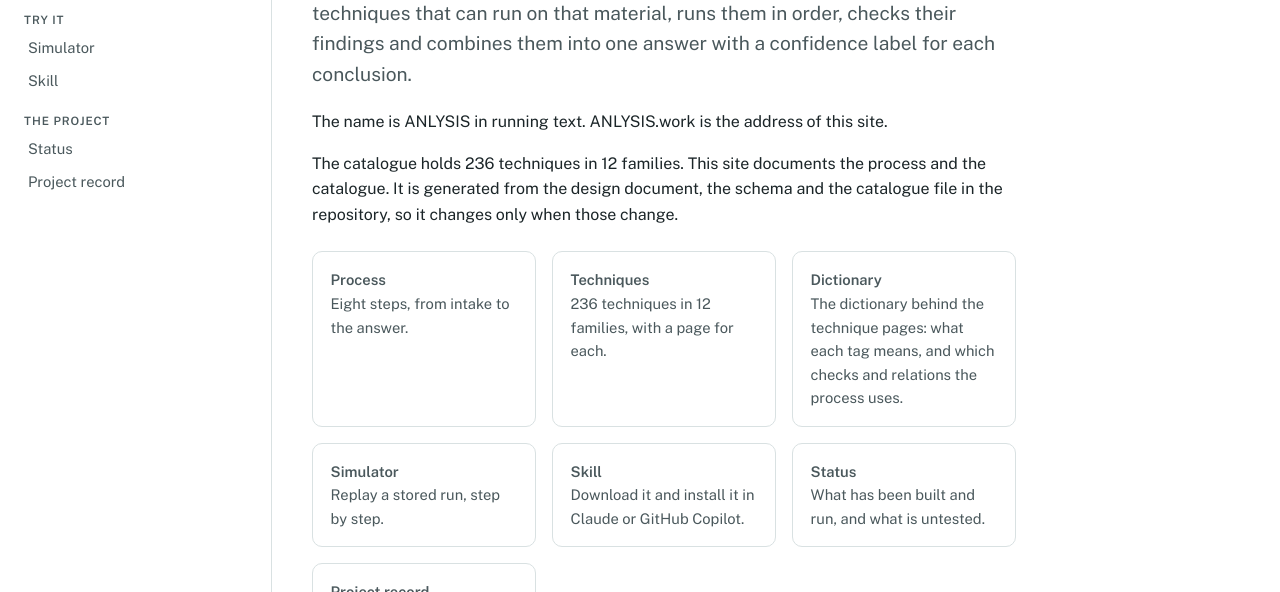
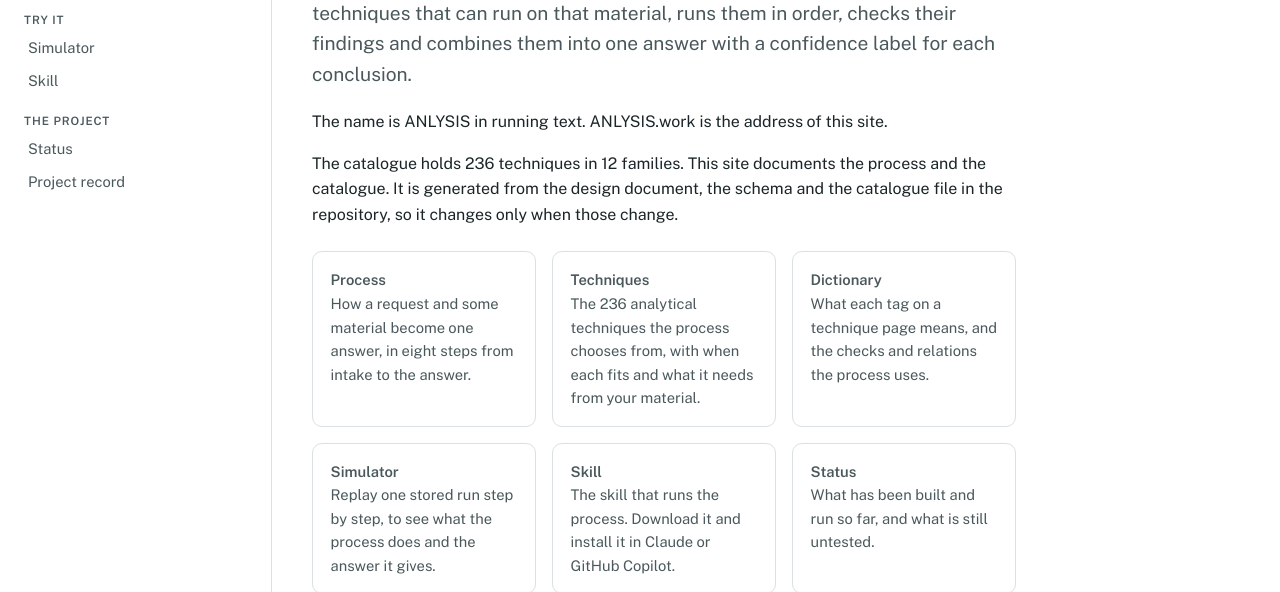
Before and after one commit to puneetsyaloutlook/analysismodel, a plain HTML site: page public/index.html in a window 1280 px wide. Shown: the part 208-800 px from the top of the page. Drawn offline with nearby package versions, Linux system fonts and the light colour scheme.

Commit message:
Describe what each home page card leads to instead of counting its contents
Co-Authored-By: Claude Sonnet 5.5 <noreply@anthropic.com>
Claude-Session: https://claude.ai/code/session_01RMZQ7wQBk6fa59oRgz5GVS

```diff
--- a/public/index.html
+++ b/public/index.html
@@ -31,13 +31,13 @@
 <p>The name is ANLYSIS in running text. ANLYSIS.work is the address of this site.</p>
 <p>The catalogue holds 236 techniques in 12 families. This site documents the process and the catalogue. It is generated from the design document, the schema and the catalogue file in the repository, so it changes only when those change.</p>
 <div class="cards">
-  <a class="card" href="/process/"><p class="card-title">Process</p><p>Eight steps, from intake to the answer.</p></a>
-  <a class="card" href="/catalogue/"><p class="card-title">Techniques</p><p>236 techniques in 12 families, with a page for each.</p></a>
-  <a class="card" href="/reference/"><p class="card-title">Dictionary</p><p>The dictionary behind the technique pages: what each tag means, and which checks and relations the process uses.</p></a>
-  <a class="card" href="/simulator/"><p class="card-title">Simulator</p><p>Replay a stored run, step by step.</p></a>
-  <a class="card" href="/skill/"><p class="card-title">Skill</p><p>Download it and install it in Claude or GitHub Copilot.</p></a>
-  <a class="card" href="/status/"><p class="card-title">Status</p><p>What has been built and run, and what is untested.</p></a>
-  <a class="card" href="/project/"><p class="card-title">Project record</p><p>Decisions, test evidence and files.</p></a>
+  <a class="card" href="/process/"><p class="card-title">Process</p><p>How a request and some material become one answer, in eight steps from intake to the answer.</p></a>
+  <a class="card" href="/catalogue/"><p class="card-title">Techniques</p><p>The 236 analytical techniques the process chooses from, with when each fits and what it needs from your material.</p></a>
+  <a class="card" href="/reference/"><p class="card-title">Dictionary</p><p>What each tag on a technique page means, and the checks and relations the process uses.</p></a>
+  <a class="card" href="/simulator/"><p class="card-title">Simulator</p><p>Replay one stored run step by step, to see what the process does and the answer it gives.</p></a>
+  <a class="card" href="/skill/"><p class="card-title">Skill</p><p>The skill that runs the process. Download it and install it in Claude or GitHub Copilot.</p></a>
+  <a class="card" href="/status/"><p class="card-title">Status</p><p>What has been built and run so far, and what is still untested.</p></a>
+  <a class="card" href="/project/"><p class="card-title">Project record</p><p>Why the design is as it is: dated decisions, test evidence and the files.</p></a>
 </div>
 <p>What has been built and run, and what is untested, is on the <a href="/status/">status page</a>.</p>
 <h2 id="catalogue-at-a-glance">Catalogue at a glance</h2>
```
Also changed, not shown: 1 other file.
